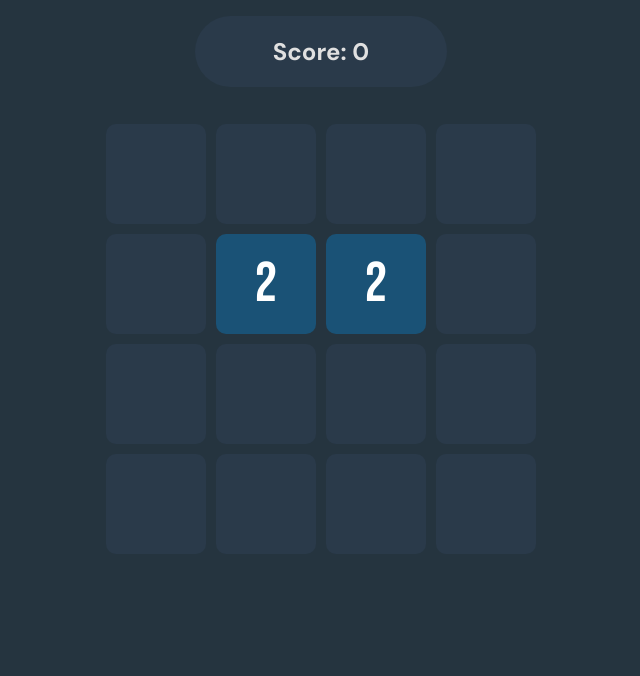
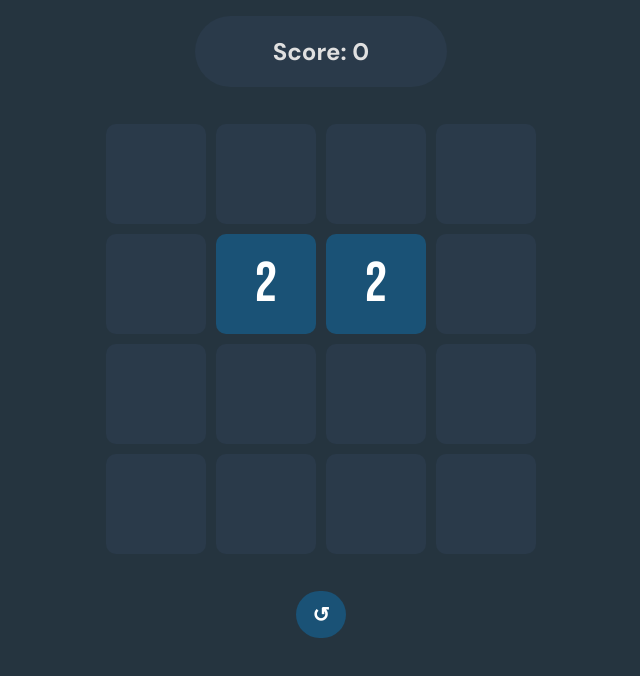
Before and after one commit to Dry4n/project2048game, a plain HTML site: page index.html in a window 1280 px wide. Shown: the whole page, without its empty margins (319-959 px from the left). Drawn offline with Linux system fonts and the light colour scheme.

Commit message:
Icono browser, boton reiniciar flotante, bloqueo de movimientos al ganar

```diff
--- a/game.js
+++ b/game.js
@@ -54,9 +54,10 @@ const textColors = {
     256: "#ffffff",
     512: "#ffffff",
     1024: "#ffffff",
-    2048: "#1a1a1a",
+    2048: "#004c8e",
 }
 
+let overlayDisplayed = false;
 let goalReached = false;
 let victorySeen = false;
 let score = 0;
@@ -257,10 +258,12 @@ function continuePlaying() {
 
 function showOverlay() {
     document.getElementById("overlay").classList.remove("hidden");
+    overlayDisplayed = true;
 }
 
 function hideOverlay() {
     document.getElementById("overlay").classList.add("hidden");
+    overlayDisplayed = false;
 }
 
 spawnPiece();
@@ -270,7 +273,11 @@ printScore();
 
 document.addEventListener("keydown", function (event) {
 
-    let boardCopy = board.map(row => row.slice());
+    if (overlayDisplayed){
+        return;
+    }
+
+        let boardCopy = board.map(row => row.slice());
     switch (event.key) {
         case 'ArrowLeft':
             moveLeft();
@@ -313,5 +320,8 @@ retryButton.addEventListener('click', restart);
 let restartButton = document.getElementById("restart");
 restartButton.addEventListener('click', restart);
 
+let restartBoardBtn = document.getElementById("restartBtn");
+restartBoardBtn.addEventListener('click', restart);
+
 let continueButton = document.getElementById("continue");
 continueButton.addEventListener('click', continuePlaying);
--- a/index.html
+++ b/index.html
@@ -10,6 +10,7 @@
         href="https://fonts.googleapis.com/css2?family=Bebas+Neue&family=DM+Sans:ital,opsz,wght@0,9..40,100..1000;1,9..40,100..1000&display=swap"
         rel="stylesheet">
     <link rel="stylesheet" href="style.css">
+    <link rel="icon" href="./img/icon2048.svg">
     <title>2048 game</title>
 </head>
 
@@ -56,6 +57,9 @@
             </div>
         </div>
     </div>
+    <div class="resetBoard" id="resetBoard">
+        <button class="resetBtn" id="restartBtn">↺</button>
+    </div>
 
     <script src="game.js"></script>
 </body>
--- a/style.css
+++ b/style.css
@@ -121,6 +121,29 @@ body {
     display: none;
 }
 
+.resetBoard {
+    display: flex;
+    justify-content: center;
+    margin-top: 2em;
+}
+
+.resetBtn {
+    font-family: "DM Sans", sans-serif;
+    font-size: 1.3rem;
+    background-color: #1a5276;
+    color: #ffffff;
+    border-radius: 9999px;
+    padding: 10px 1rem;
+    border: none;
+    font-weight: bolder;
+}
+
+.resetBtn:hover {
+    background-color: #ff3d2e;
+    color: #ffffff;
+    cursor: pointer;
+}
+
 @keyframes bounce {
     0% {
         transform: translate(-50%, -50%) scale(5%);
```
Also changed, not shown: img/icon2048.jpg (added), img/icon2048.svg (added), 1 other file.
